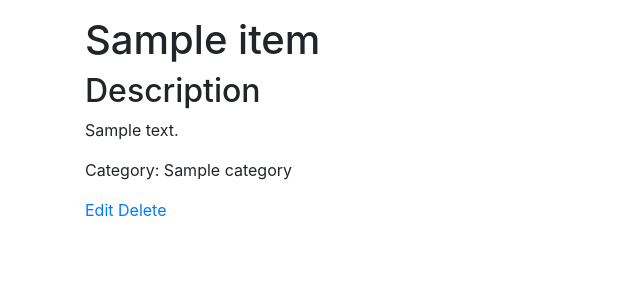
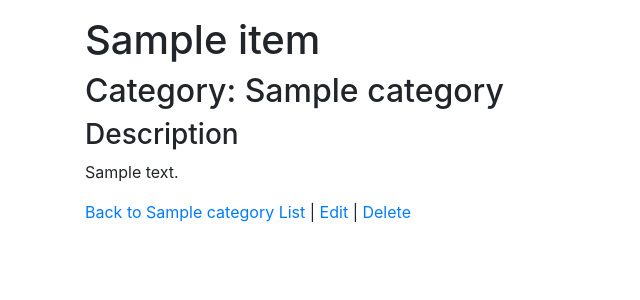
Before and after one commit to junclemente/catalog_project, a Flask app: page /item/1 in a window 1280 px wide. Shown: the part 138-438 px from the top of the page, without its empty margins (0-640 px from the left). Run offline with Flask 2, Linux system fonts and the light colour scheme; tables that the repository leaves empty hold one stand-in row (values such as "Sample post"); some libraries are stand-ins or nearby versions.

Commit message:
refactor Update HTML

```diff
--- a/app/templates/category_list.html
+++ b/app/templates/category_list.html
@@ -4,8 +4,10 @@
 {% block content %}
 <h1>{{ category.name }}</h1>
     <p>{{ category.description }}</p>
-    <p><a href="{{ url_for('edit_category', cat_id=category.id) }}">Edit Category</a></p>
-    <p><a href="{{ url_for('delete_category', cat_id=category.id) }}">Delete Category</a></p>
+    <p>
+        <a href="{{ url_for('edit_category', cat_id=category.id) }}">Edit Category</a> |
+        <a href="{{ url_for('delete_category', cat_id=category.id) }}">Delete Category</a>
+    </p>
 
     {% if items %}
         <h2>Items</h2>
--- a/app/templates/edit_category.html
+++ b/app/templates/edit_category.html
@@ -6,9 +6,9 @@
     <form action="{{ url_for('edit_category', cat_id=category.id) }}" method="post">
         {{ form.csrf_token }}
         {{ form.name.label }}<br>
-        {{ form.name(size=30) }}<br>
+        {{ form.name(width=30) }}<br>
         {{ form.description.label }}<br>
-        {{ form.description(size=100) }}<br>
+        {{ form.description(width=100) }}<br>
         {{ form.submit }}<br>
     </form>
 
--- a/app/templates/item.html
+++ b/app/templates/item.html
@@ -3,10 +3,13 @@
 
 {% block content %}
 <h1>{{ item.name }}</h1>
-    <h2>Description</h2>
+    <h2>Category: {{ item.category.name }}</h2>
+    <h3>Description</h3>
     <p>{{ item.description }}</p>
-    <p>Category: {{ item.category.name }}</p>
 
-    <a href="{{ url_for('edit_item', item_id=item.id) }}">Edit</a>
-    <a href="{{ url_for('delete_item', item_id=item.id) }}">Delete</a>
+    <p>
+        <a href="{{ url_for('category_list', cat_id=item.category.id) }}">Back to {{ item.category.name }} List</a> |
+        <a href="{{ url_for('edit_item', item_id=item.id) }}">Edit</a> |
+        <a href="{{ url_for('delete_item', item_id=item.id) }}">Delete</a>
+    </p>
 {% endblock %}
```
